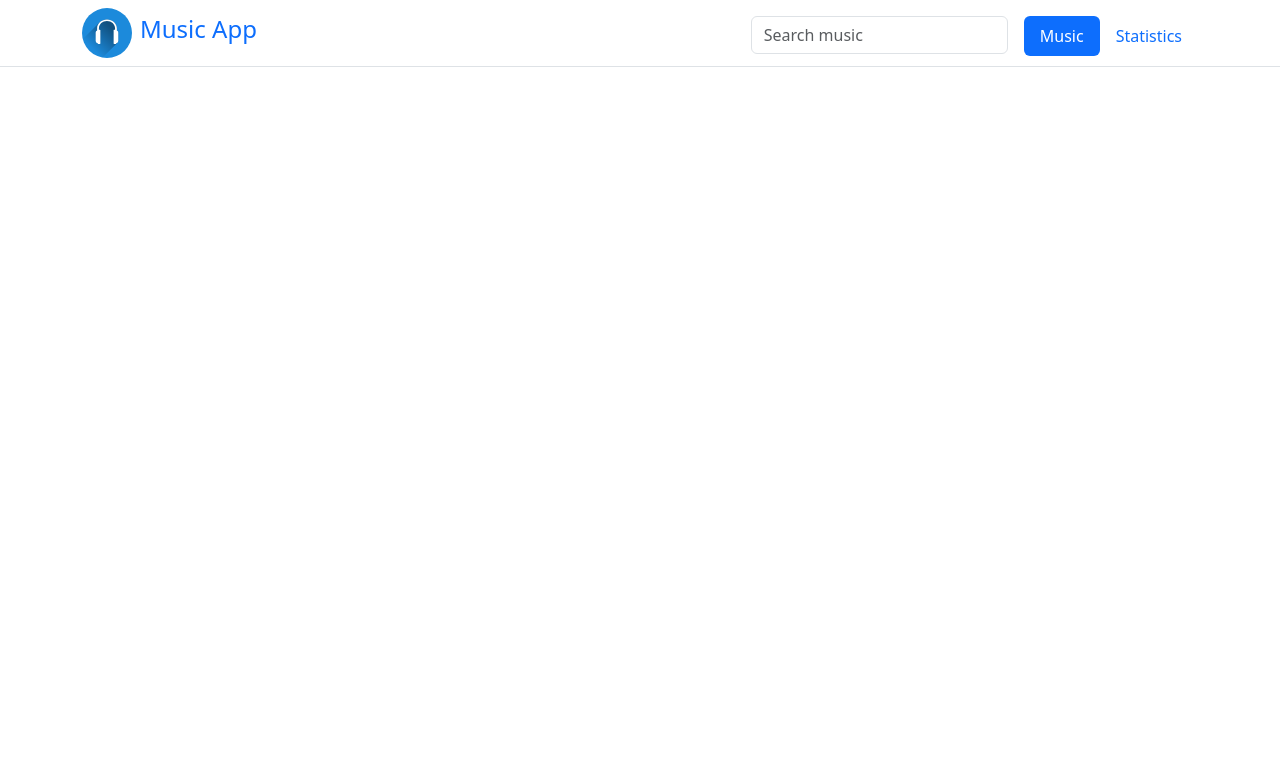
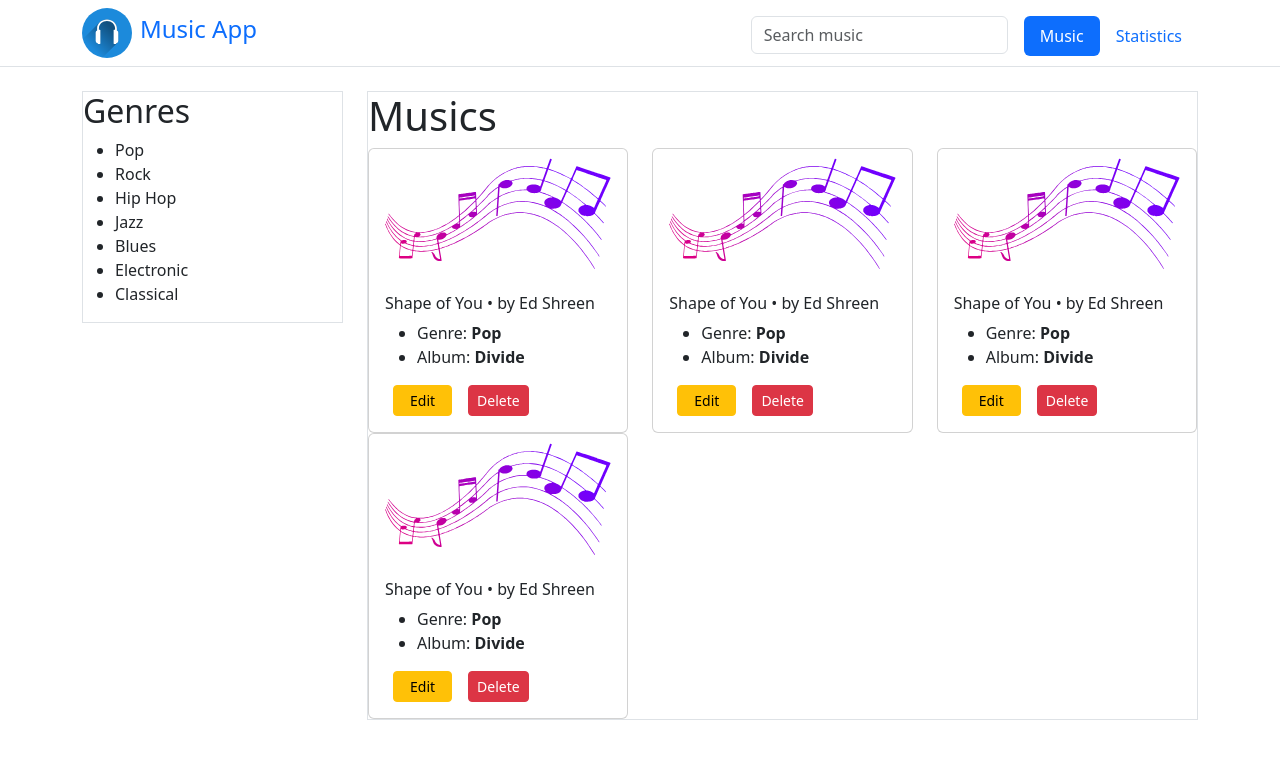
Before and after one commit to suraffy/suraffy-music-app, a React (Vite) app: page / in a window 1280 px wide. Shown: the top 758 px of the page. Built offline with nearby package versions, Linux system fonts and the light colour scheme.

Commit message:
Build a Music display component

```diff
--- /dev/null
+++ b/src/components/Main.tsx
@@ -0,0 +1,25 @@
+import Card from "./Card";
+
+const Main = () => {
+  return (
+    <div className="border">
+      <h1>Musics</h1>
+      <div className="row">
+        <div className="col-lg-6 col-xl-4">
+          <Card />
+        </div>
+        <div className="col-lg-6 col-xl-4">
+          <Card />
+        </div>
+        <div className="col-lg-6 col-xl-4">
+          <Card />
+        </div>
+        <div className="col-lg-6 col-xl-4">
+          <Card />
+        </div>
+      </div>
+    </div>
+  );
+};
+
+export default Main;
--- a/src/pages/Music.tsx
+++ b/src/pages/Music.tsx
@@ -1,9 +1,21 @@
 import Header from "../components/Header";
+import Sidebar from "../components/Sidebar";
+import Main from "../components/Main";
 
 const Music = () => {
   return (
     <div>
       <Header />
+      <div className="container">
+        <div className="row">
+          <div className="col-md-3">
+            <Sidebar />
+          </div>
+          <div className="col-md-9">
+            <Main />
+          </div>
+        </div>
+      </div>
     </div>
   );
 };
```
